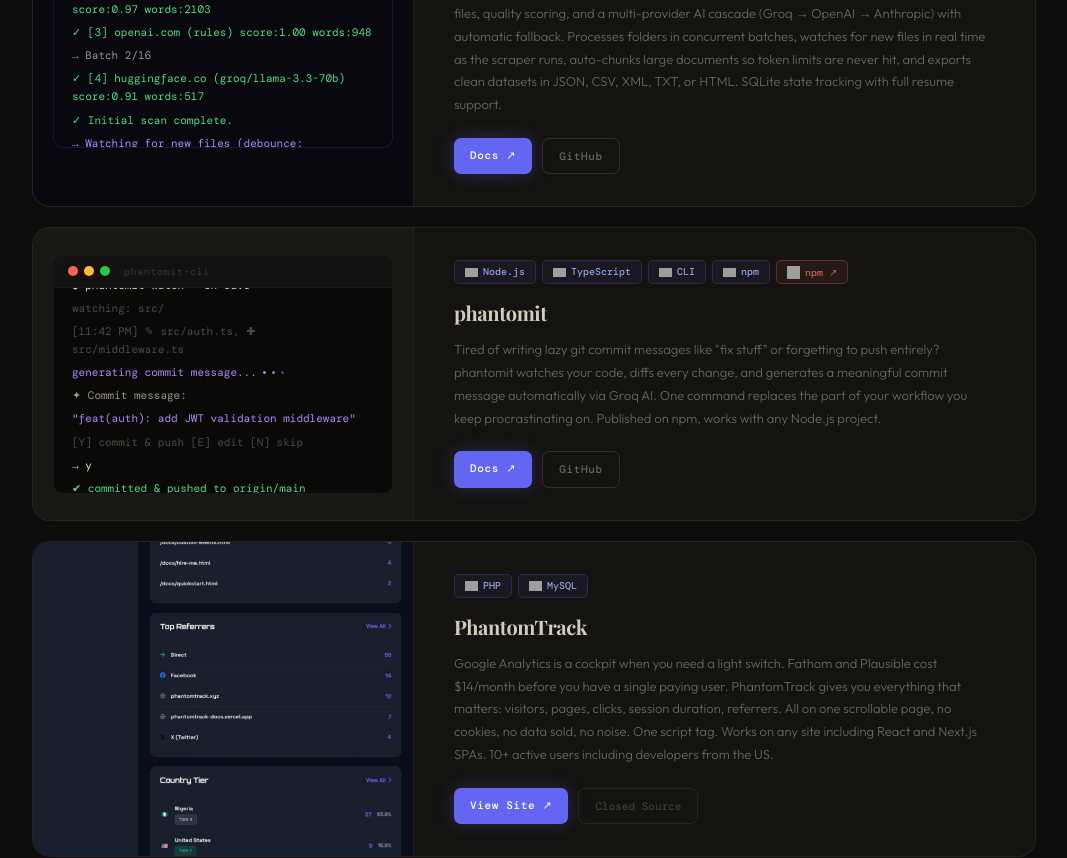
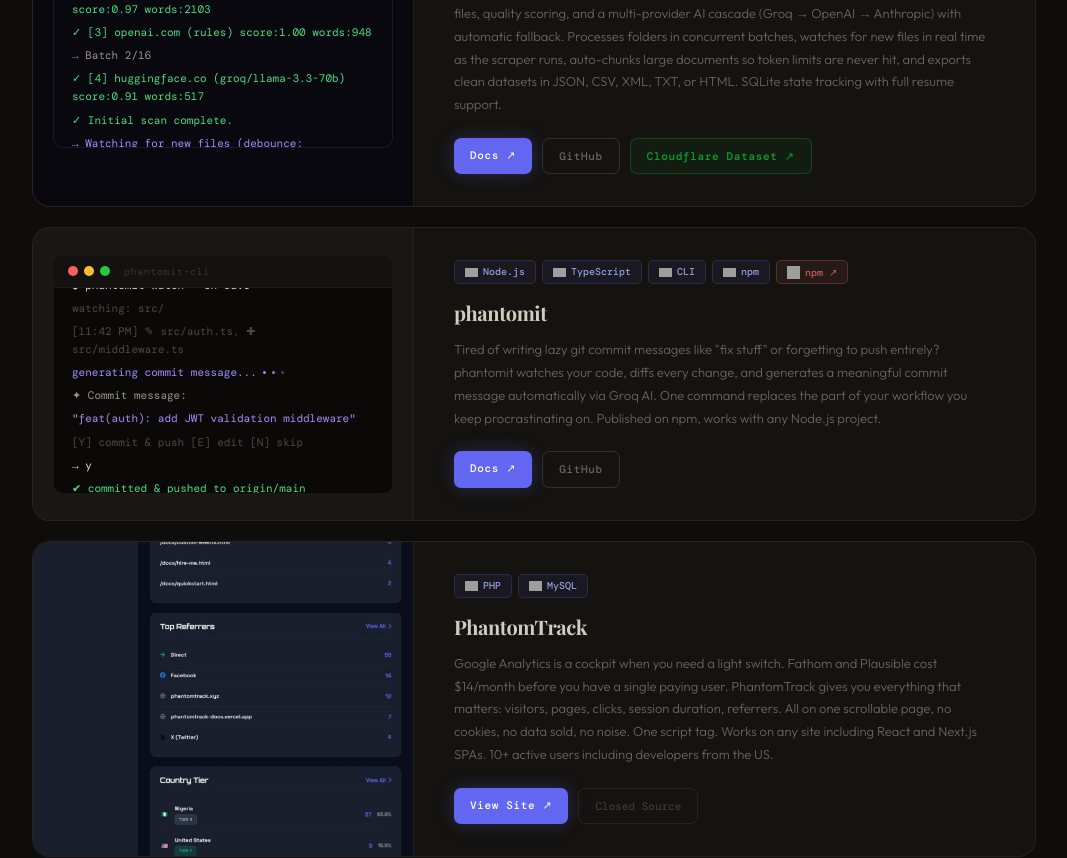
Before and after one commit to var-raphael/var-raphael, a Next.js app: page / in a window 1280 px wide. Shown: the part 2220-3078 px from the top of the page, without its empty margins (106-1173 px from the left). Built offline with nearby package versions, Linux system fonts and the light colour scheme; grey boxes are pictures that could not be loaded; a web font is replaced by a local one.

Commit message:
Portfolio Update

```diff
--- a/components/HomeClient.tsx
+++ b/components/HomeClient.tsx
@@ -723,6 +723,11 @@
                           Scraped Cloudflare ↗
                         </a>
                       )}
+                      {(p as any).dataset && (
+                        <a href={(p as any).dataset} target="_blank" rel="noreferrer" className="btn-proof" onClick={() => track('project_link_clicked', { project: p.title, type: 'dataset' })}>
+                          Cloudflare Dataset ↗
+                        </a>
+                      )}
                       {p.closedSource && (
                         <span style={{ display: 'inline-block', border: '1px solid rgba(255,255,255,0.07)', color: 'rgba(255,255,255,0.2)', fontFamily: "'DM Mono', monospace", fontSize: 11, padding: '9px 16px', borderRadius: 7, cursor: 'default' }}>Closed Source</span>
                       )}
--- a/components/data.ts
+++ b/components/data.ts
@@ -86,7 +86,7 @@
     live: 'https://phantomcrawl.vercel.app',
     github: 'https://github.com/var-raphael/PhantomCrawl',
     closedSource: false,
-    proof: 'https://github.com/var-raphael/PhantomCrawl/tree/main/scraped_data_real_samples',
+    proof: 'https://github.com/var-raphael/cloudflare-dataset',
     tags: ['Go', 'SQLite', 'CLI'],
   },
   {
@@ -97,6 +97,7 @@
     live: 'https://phantom-suite-docs.vercel.app',
     github: 'https://github.com/var-raphael/PhantomClean',
     closedSource: false,
+    dataset: 'https://github.com/var-raphael/cloudflare-dataset',
     tags: ['Go', 'SQLite', 'CLI'],
   },
   {
```
